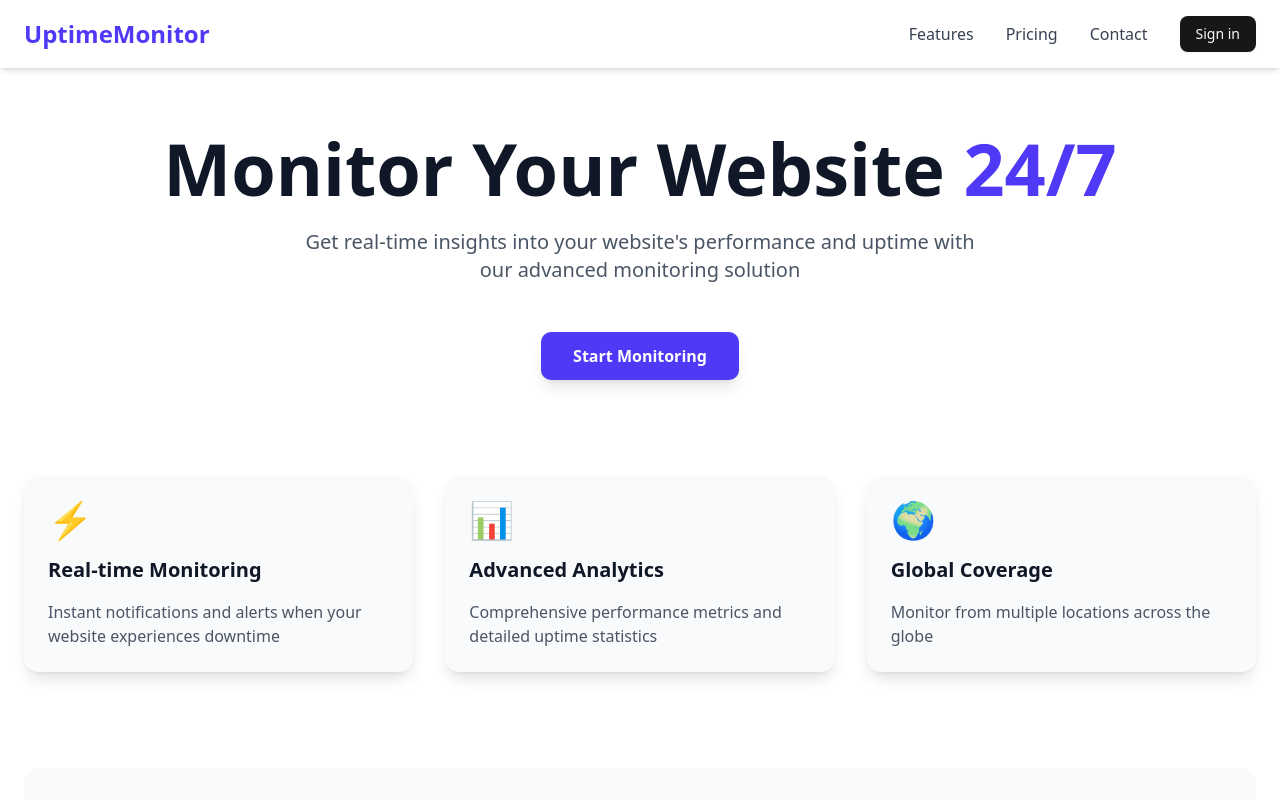
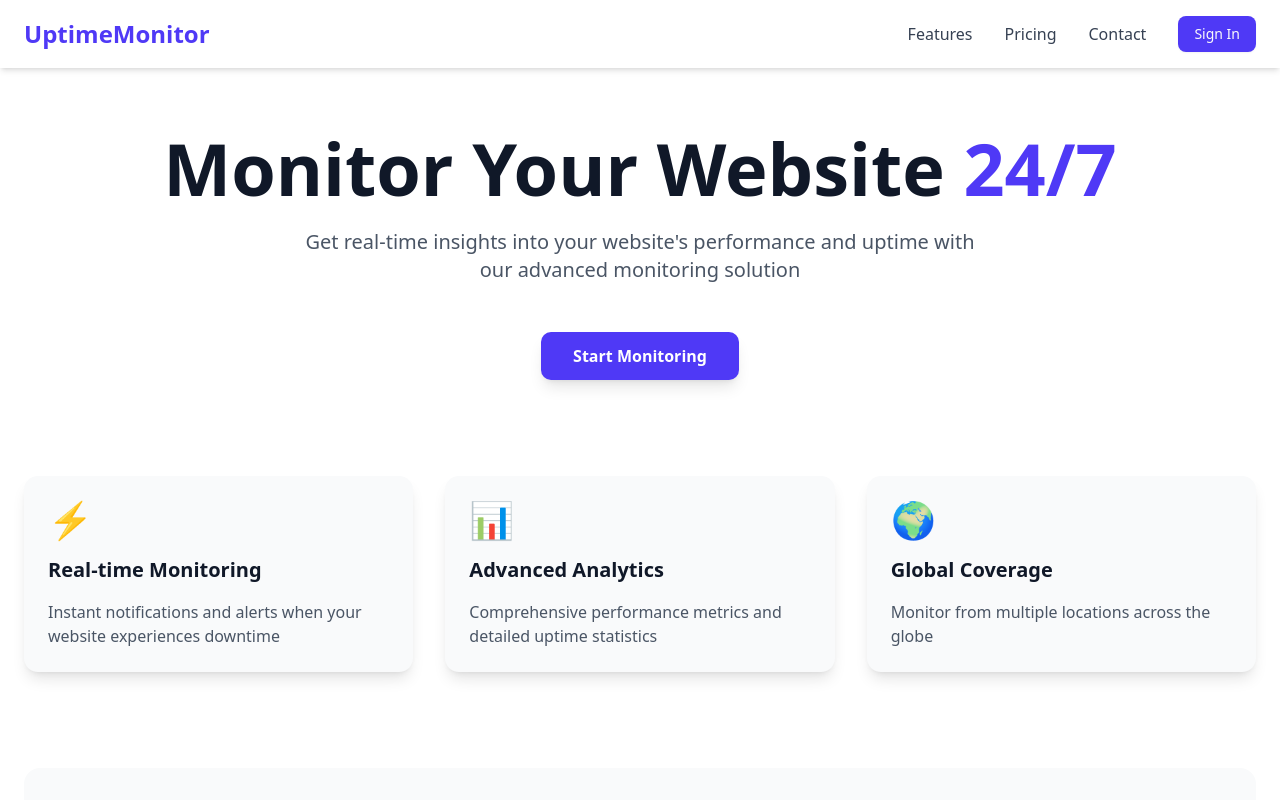
Before and after one commit to NexinLabs/uptime-client, a React (Vite) app in the folder client/: page / in a window 1280 px wide. Shown: the top 800 px of the page. Built offline with nearby package versions, Linux system fonts and the light colour scheme.

Commit message:
fix: update import paths to use absolute imports for better readability

```diff
--- a/client/src/App.tsx
+++ b/client/src/App.tsx
@@ -1,6 +1,6 @@
 // import React from 'react'
 import { BrowserRouter, Route, Routes } from "react-router-dom"
-import LandingPage from './pages/LandingPage'
+import LandingPage from '@/pages/LandingPage'
 
 function App() {
 
--- a/client/src/components/block/NavBar.tsx
+++ b/client/src/components/block/NavBar.tsx
@@ -1,26 +1,24 @@
-// import React from "react";
-import { motion } from 'framer-motion';
 import { Button } from '@/components/ui/button';
+import { Link } from 'react-router-dom';
 
 
-const NavBar = () =>{
+const NavBar = () => {
     return (
         <nav className="bg-white shadow-md">
             <div className="container mx-auto px-6 py-4">
                 <div className="flex items-center justify-between">
                     <div className="flex items-center">
-                            <motion.div
-                                whileHover={{ scale: 1.05 }}
-                                className="text-2xl font-bold text-indigo-600"
-                            >
+                        <Link to={"/"}>
+                            <h2 className="text-2xl font-bold text-indigo-600 hover:text-indigo-500 cursor-pointer">
                                 UptimeMonitor
-                            </motion.div>
+                            </h2>
+                        </Link>
                     </div>
                     <div className="hidden md:flex items-center space-x-8">
                         <a href="#features" className="text-gray-700 hover:text-indigo-600 transition-colors">Features</a>
                         <a href="#pricing" className="text-gray-700 hover:text-indigo-600 transition-colors">Pricing</a>
                         <a href="#contact" className="text-gray-700 hover:text-indigo-600 transition-colors">Contact</a>
-                            <Button>Sign in</Button>
+                        <Button className='bg-indigo-600 px-4 cursor-pointer'>Sign In</Button>
                     </div>
                 </div>
             </div>
--- a/client/src/pages/LandingPage.tsx
+++ b/client/src/pages/LandingPage.tsx
@@ -1,5 +1,5 @@
 
-import { NavBar } from '../components/components';
+import { NavBar } from '@/components/components';
 import { motion } from 'framer-motion';
 
 const LandingPage = () => {
```
Lines whose indentation alone changed are shown as unchanged.
